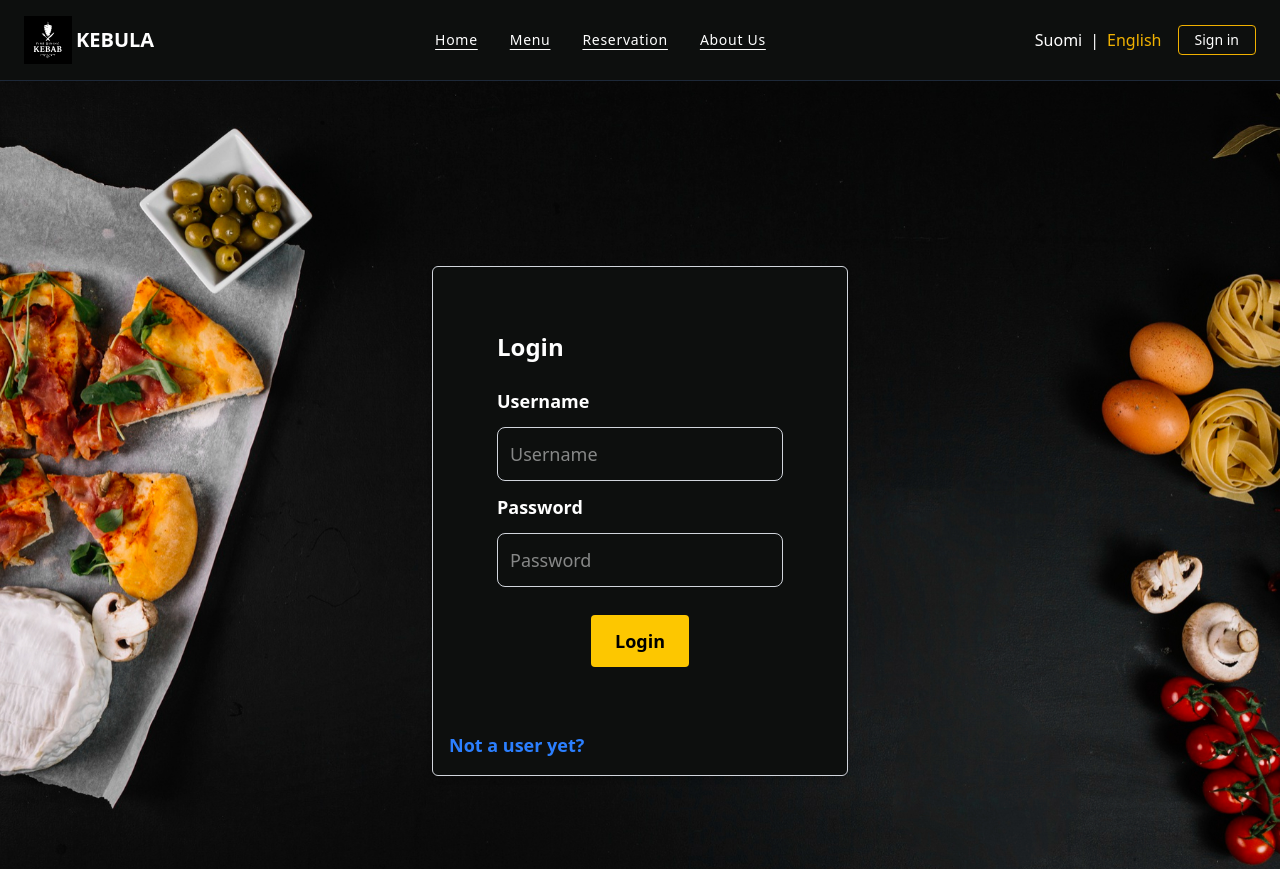
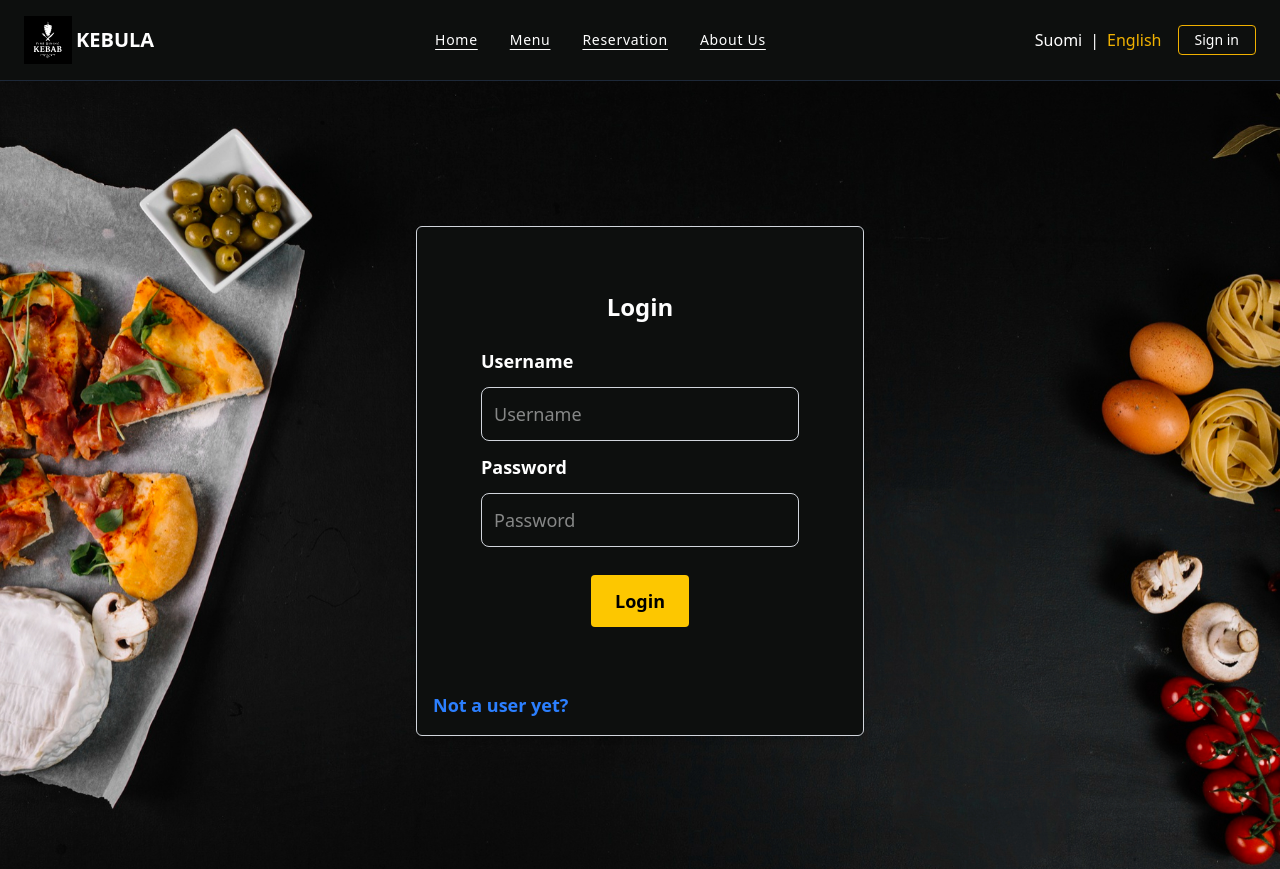
Before and after one commit to JarkkoKarki/Web-Project, a React (Vite) app: page /login in a window 1280 px wide. Shown: the top 869 px of the page. Built offline with nearby package versions, Linux system fonts and the light colour scheme.

Commit message:
refactor: improve layout and styling for Login, Register, and Profile components

```diff
--- a/src/components/Layout.jsx
+++ b/src/components/Layout.jsx
@@ -67,7 +67,7 @@ const Layout = () => {
 
                 <Link
                   to="/logout"
-                  className="rounded-sm border border-yellow-500 px-4 py-1 text-sm transition hover:bg-yellow-500 hover:text-black"
+                  className="hidden rounded-sm border border-yellow-500 px-4 py-1 text-sm transition hover:bg-yellow-500 hover:text-black md:block"
                 >
                   {t('header.sign-out')}
                 </Link>
--- a/src/components/forms/LoginForm.jsx
+++ b/src/components/forms/LoginForm.jsx
@@ -27,7 +27,9 @@ const LoginForm = () => {
   return (
     <>
       <div className="p-12">
-        <h2 className="mb-6 text-2xl font-bold">{t('loginPage.login')}</h2>
+        <h2 className="mb-6 text-center text-2xl font-bold">
+          {t('loginPage.login')}
+        </h2>
         <form onSubmit={handleSubmit}>
           <div>
             <label
--- a/src/components/forms/RegisterForm.jsx
+++ b/src/components/forms/RegisterForm.jsx
@@ -45,14 +45,14 @@ const RegisterForm = () => {
   );
 
   return (
-    <>
-      <div className="w-2xl p-6">
-        <h2 className="mb-3 text-2xl font-bold">
+    <div>
+      <div className="flex h-[600px] w-full flex-col overflow-y-auto p-6 md:h-auto md:w-2xl">
+        <h2 className="mb-3 text-center text-2xl font-bold">
           {t('registerPage.register')}
         </h2>
         <form
           onSubmit={handleSubmit}
-          className="grid grid-cols-1 gap-4 md:grid-cols-2"
+          className="flex flex-col gap-4 md:grid md:grid-cols-2"
         >
           <div className="p-2">
             <label
@@ -208,7 +208,7 @@ const RegisterForm = () => {
           </div>
         </form>
       </div>
-    </>
+    </div>
   );
 };
 
--- a/src/views/Login.jsx
+++ b/src/views/Login.jsx
@@ -21,13 +21,13 @@ const Login = () => {
 
   return (
     <div
-      className="flex h-screen items-center justify-center bg-cover bg-center bg-no-repeat"
+      className="flex h-screen flex-col items-center bg-cover bg-center bg-no-repeat md:justify-center"
       style={{backgroundImage: `url(${backgroundImage})`}}
     >
-      <div className="mx-auto mt-20 max-w-md rounded-md border border-gray-300 bg-[#0d0f0e] p-4 shadow-md">
+      <div className="mt-10 flex w-4/5 flex-col rounded-md border border-gray-300 bg-[#0d0f0e] p-4 shadow-md md:mt-0 md:max-w-md">
         {formToggle ? <LoginForm /> : <RegisterForm />}
         <button
-          className="mt-4 block text-lg font-bold text-blue-500 hover:underline"
+          className="mt-4 block self-start text-lg font-bold text-blue-500 hover:underline"
           onClick={clickHandler}
         >
           {formToggle ? t('loginPage.not-user') : t('loginPage.ready-user')}
--- a/src/views/Profile.jsx
+++ b/src/views/Profile.jsx
@@ -23,7 +23,9 @@ const Profile = () => {
 
   return (
     <div className="flex min-h-screen flex-col items-center justify-center bg-[#0d0f0e] font-sans text-white">
-      <h2 className="mb-12 text-3xl font-bold">{t('profilePage.profile')}</h2>
+      <h2 className="mt-10 mb-12 text-3xl font-bold md:mt-0">
+        {t('profilePage.profile')}
+      </h2>
 
       <section className="flex h-auto w-full flex-col items-center justify-center space-y-6 px-6 md:flex-row md:space-y-0 md:space-x-6 lg:space-x-20">
         <ProfilePicture />
```
